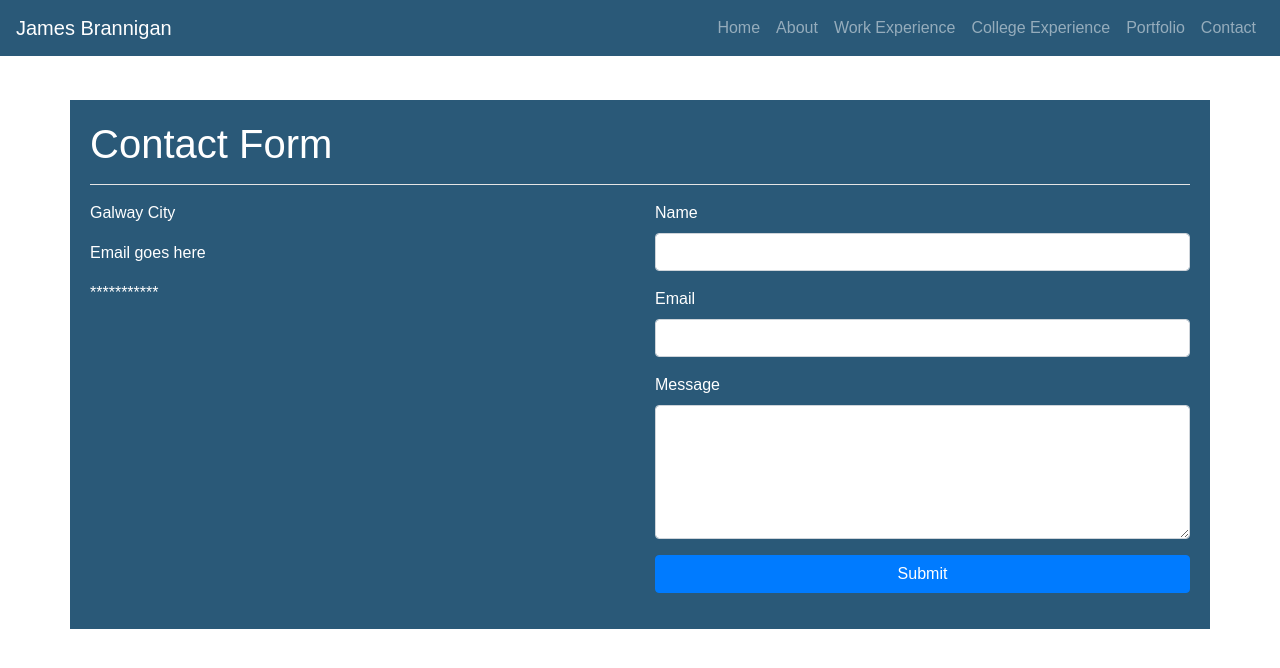
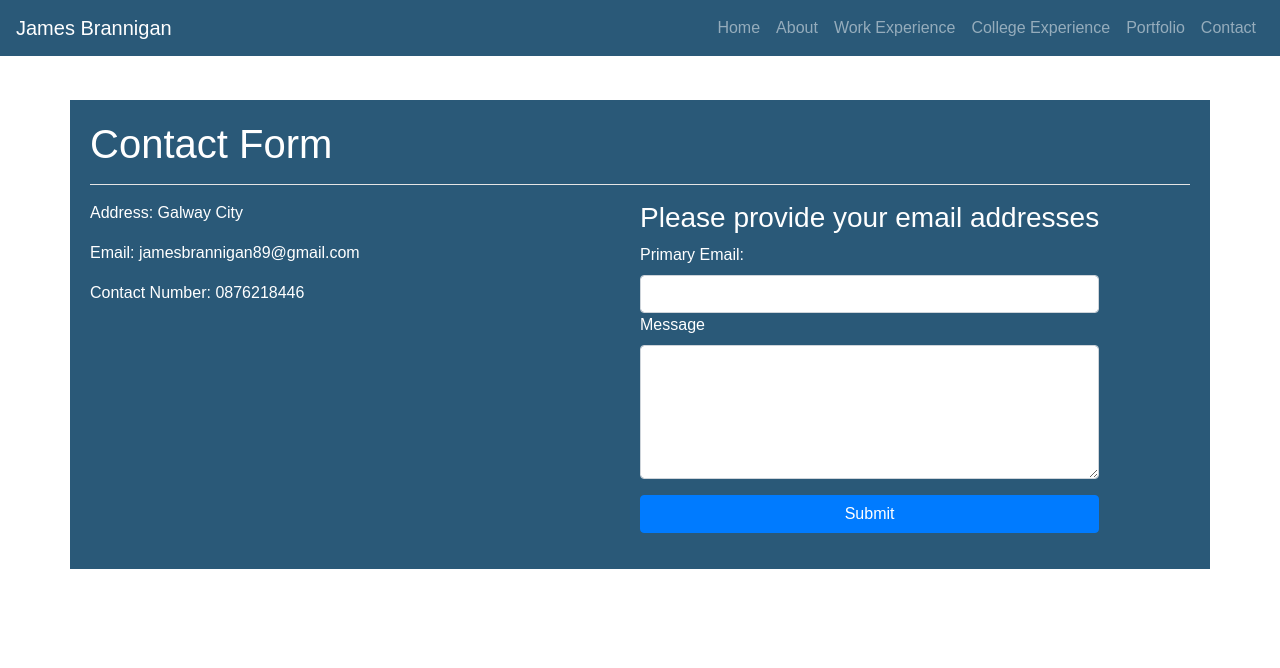
Before and after one commit to jamesbrannigan89/Personal-Site, an Angular app in the folder personal-site/: page /contact in a window 1280 px wide. Shown: the top 668 px of the page. Built offline with nearby package versions, Linux system fonts and the light colour scheme; what @teamhive/lottie-player would draw is missing.

Commit message:
updated contact form. Added email validators

```diff
--- a/personal-site/src/app/contact/contact.component.html
+++ b/personal-site/src/app/contact/contact.component.html
@@ -2,23 +2,24 @@
     <h1>Contact Form</h1>
     <hr>
 
-    <div class="row">
+    <div class="row" *ngFor="let personalInfo of info">
+
         <div class="col-md-6">
-            <address> Galway City</address>
-            <p> Email goes here</p>
-            <p>***********</p>
+            <address>Address: {{personalInfo.city}}</address>
+            <p> Email: {{personalInfo.email}}</p>
+            <p>Contact Number: {{personalInfo.phone}}</p>
         </div>
 
-        <div class="col-md-6">
+        <form [formGroup]="userEmails">
+            <h3>Please provide your email addresses</h3>
+            <div class="form-group">
+                <label>Primary Email:</label>
+                <input [class.is-invalid]="primEmail.invalid && primEmail.touched" type="email" class="form-control"
+                    formControlName="primaryEmail" />
 
-            <div class="form-group">
-                <label>Name</label>
-                <input type="text" class="form-control">
-            </div>
-
-            <div class="form-group">
-                <label>Email</label>
-                <input type="text" class="form-control">
+                <div *ngIf="(primEmail.invalid && primEmail.touched) || primEmail.dirty">
+                    <small *ngIf="primEmail.errors?.required" class="text-danger">Primary email is required</small>
+                    <small *ngIf="primEmail.errors?.pattern" class="text-danger">Please provide a valid email address</small>
                 </div>
 
                 <div class="form-group">
@@ -27,10 +28,12 @@
                 </div>
 
                 <div class="form-group">
-                <button class=" btn btn-primary btn-block
-                ">Submit</button>
+                    <button class=" btn btn-primary btn-block">Submit</button>
                 </div>
+
+
+            </div>
+        </form>
 
     </div>
 </div>
-</div>
--- a/personal-site/src/app/contact/contact.component.ts
+++ b/personal-site/src/app/contact/contact.component.ts
@@ -1,4 +1,6 @@
 import { Component, OnInit } from '@angular/core';
+import { FormGroup, FormControl, Validators } from '@angular/forms';
+
 
 @Component({
   selector: 'app-contact',
@@ -7,9 +9,43 @@ import { Component, OnInit } from '@angular/core';
 })
 export class ContactComponent implements OnInit {
 
+
+
+  userEmail = new FormGroup({
+    primaryEmail: new FormControl('', [
+      Validators.required,
+      Validators.pattern("^[a-z0-9._%+-]+@[a-z0-9.-]+\.[a-z]{2,4}$")])
+
+  });
   constructor() { }
 
   ngOnInit(): void {
   }
 
+  info = [
+    {
+      city: "Galway City",
+      email: "jamesbrannigan89@gmail.com",
+      phone: "0876218446"
+    }
+  ]
+
+  get primEmail(){
+    return this.userEmails.get('primaryEmail')
+    }
+
+    get secondEmail(){
+    return this.userEmails.get('secondaryEmail')
+    }
+
+    title = 'email-validation-tutorial';
+    userEmails = new FormGroup({
+    primaryEmail: new FormControl('',[
+      Validators.required,
+      Validators.pattern("^[a-z0-9._%+-]+@[a-z0-9.-]+\.[a-z]{2,4}$")]),
+    secondaryEmail: new FormControl('',[
+      Validators.required,
+      Validators.pattern("^[a-z0-9._%+-]+@[a-z0-9.-]+\.[a-z]{2,4}$")])
+    });
+
 }
```
Also changed, not shown: personal-site/src/app/app.module.ts (+8 -1 lines), personal-site/src/app/contact/contact.component.css (line endings or trailing spaces). Lines whose indentation alone changed are shown as unchanged.
